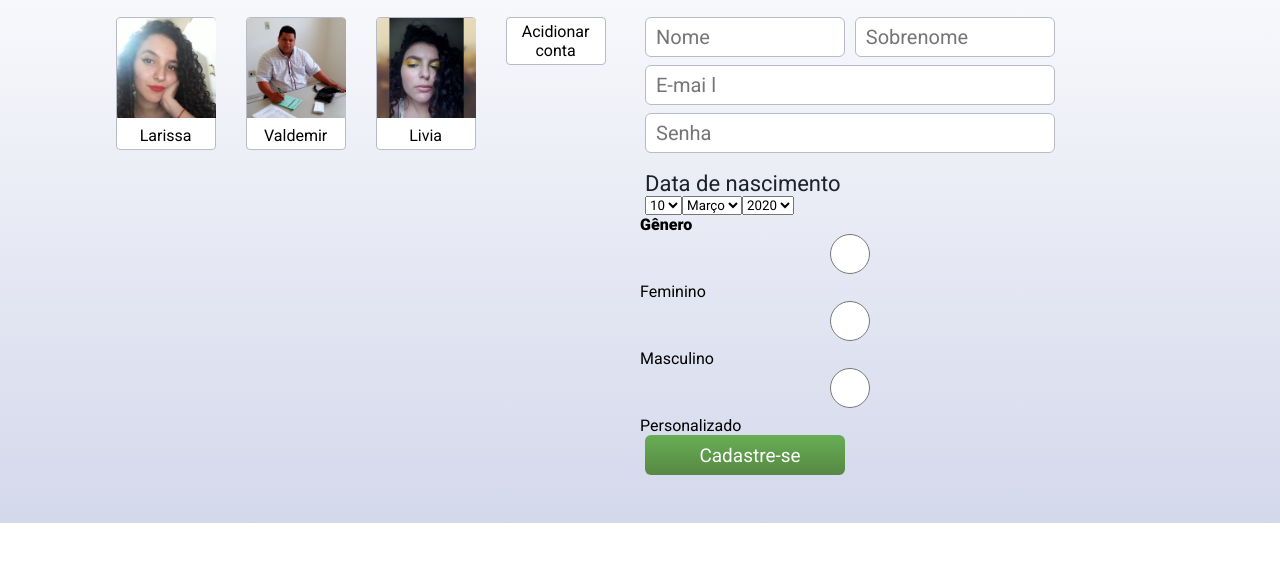
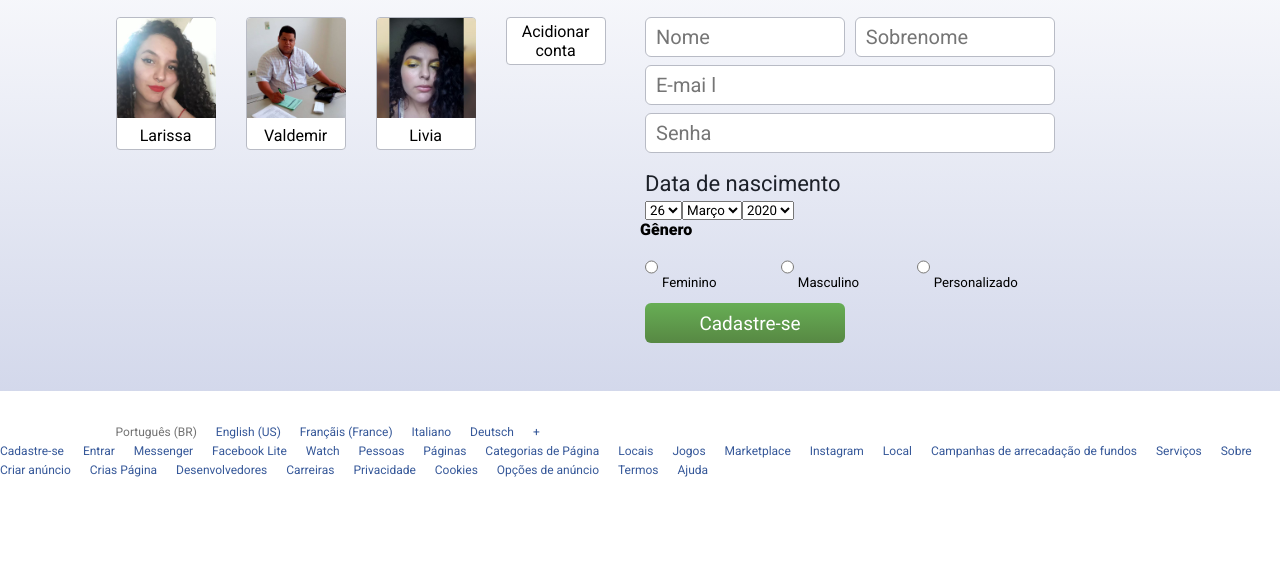
Before and after one commit to LaSilvaBarbosa/RecriaLoginFace, a plain HTML site: page index.html in a window 1280 px wide. Shown: the part 194-756 px from the top of the page. Drawn offline with Linux system fonts and the light colour scheme.

Commit message:
adicionando o rodape terminando os radios buttons do formulario

```diff
--- a/css/style.css
+++ b/css/style.css
@@ -170,5 +170,51 @@ form .w100 h4{
 }
  form select.nascimento{
      float: left;
-     margin-top:5 px;
+     margin-top: 5px;
  }
+
+ .input-radio{
+    margin:8px 5px;
+    float: left;
+    width: 30%;
+ }
+ .input-radio h5{
+    display: inline-block;
+    font-weight: lighter;
+    float: rigth;
+ }
+
+#masc, #fem, #outros{
+    width: auto !important;
+}
+
+.rodape{
+    padding: 30px -0;
+    background: white;
+    margin: 0px auto;
+}
+section.rodape a{
+    font-size: 12px;
+    color:#365899;
+    text-decoration: none;
+    padding-right: 15px;
+}
+
+section.rodape a.select-lingua{
+    color:#737373
+}
+
+section .rodape .center{
+    padding-left: 8px;
+    padding-right: 8px;
+    padding-bottom: 10px;
+    border-bottom: 1px solid #ccc;
+}
+
+section .rodape .configuracao{
+    border: 0;
+    padding-top: 30px;
+    padding-left: 8px;
+    padding-right: 8px;
+    padding-bottom: 10px;
+}
--- a/index.html
+++ b/index.html
@@ -78,7 +78,7 @@
                             <!--Depois eu altero para um select, fazer botao select dia, mês e ano-->
                             <h4>Data de nascimento</h4>
                             <select class="nascimento" name="nascimento_dia" id="day">
-                                <option value="1">10</option>
+                                <option value="1">26</option>
                             </select>
                             <select class="nascimento" name="nascimento_mes" id="mes">
                                 <option value="1">Março</option>
@@ -89,11 +89,22 @@
                             <div class="clear"></div>
                         </div>
 
-                        <div >
+                        <div class="w-100" >
                             <h4>Gênero</h4>
-                            <input type="radio" id="fem" name="genero" value="Feminino">Feminino
-                            <input type="radio" id="masc" name="genero" value="Masculino">Masculino
-                            <input type="radio" id="outros" name="genero" value="Personalizado">Personalizado
+                            <div class="input-radio">
+                                <input type="radio" id="fem" name="genero" value="Feminino">
+                                <h5>Feminino</h5>
+                            </div>
+                            <div class="input-radio">
+                                <input type="radio" id="masc" name="genero" value="Masculino">
+                                <h5>Masculino</h5>
+                            </div>
+                            <div class="input-radio">
+                                <input type="radio" id="outros" name="genero" value="Personalizado">
+                                 <h5>Personalizado</h5>
+                            </div>
+
+                            <div class="clear"></div><!--Limpa o float-->
                         </div><!--W30-->
 
 
@@ -104,13 +115,47 @@
                     </form><!--criar conta-->
 
                 </div><!--abrir conta-->
-
-
-
                 <!-- DIV CLEAR limpa o float-->
               <div class="clear"></div>
              </div><!--center-->
+         </section><!--Section Main-->
 
-         </section>
-    </body>
+         <section class="rodape">
+            <div class="center">
+                <a class="select-lingua" href="">Português (BR)</a>
+                <a href="">English (US)</a>
+                <a href="">Françãis (France)</a>
+                <a href="">Italiano</a>
+                <a href="">Deutsch</a>
+                <a href="">+</a>
+            </div><!--center-->
+            <div class="configuracao">
+                <a href="">Cadastre-se</a>
+                <a href="">Entrar</a>
+                <a href="">Messenger</a>
+                <a href="">Facebook Lite</a>
+                <a href="">Watch</a>
+                <a href="">Pessoas</a>
+                <a href="">Páginas</a>
+                <a href="">Categorias de Página</a>
+                <a href="">Locais</a>
+                <a href="">Jogos</a>
+                <a href="">Marketplace</a>
+                <a href="">Instagram</a>
+                <a href="">Local</a>
+                <a href="">Campanhas de arrecadação de fundos</a>
+                <a href="">Serviços</a>
+                <a href="">Sobre</a>
+                <a href="">Criar anúncio</a>
+                <a href="">Crias Página</a>
+                <a href="">Desenvolvedores</a>
+                <a href="">Carreiras</a>
+                <a href="">Privacidade</a>
+                <a href="">Cookies</a>
+                <a href="">Opções de anúncio</a>
+                <a href="">Termos</a>
+                <a href="">Ajuda</a>
+            </div><!--configuracap-->
+         </section><!--rodape-->
+        </body>
 </html>
```
